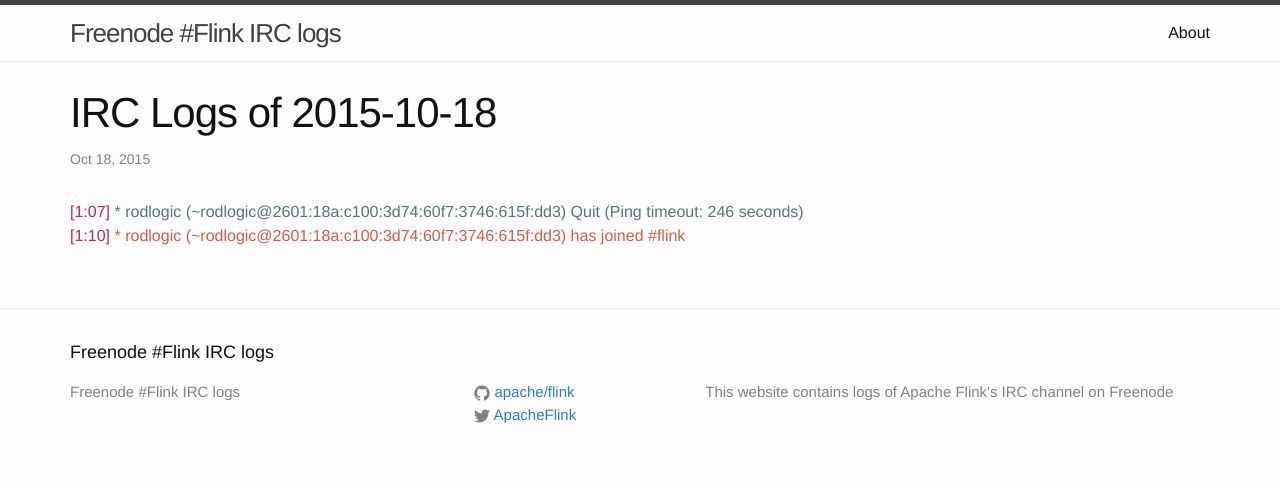
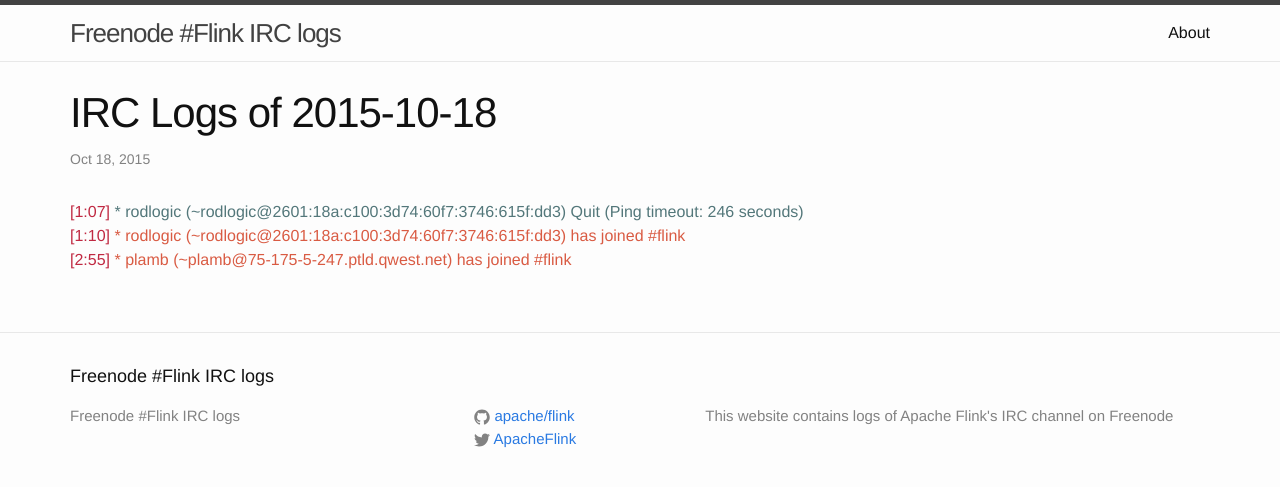
Before and after one commit to flink-irc-logs/flink-irc-logs.github.io, a Jekyll site: the page built from _posts/2015-10-18-logs.markdown, in a window 1280 px wide. Shown: the top 487 px of the page. Built offline with Jekyll 4.4.1, drawn with Linux system fonts in a browser that asks for light colours.

Commit message:
Update of the logs on Sun Oct 18 03:27:15 CEST 2015

```diff
--- a/_posts/2015-10-18-logs.markdown
+++ b/_posts/2015-10-18-logs.markdown
@@ -6,3 +6,4 @@
 ---
 <span class="irc-date">[1:07]</span> <span class="irc-navy">* rodlogic (~rodlogic@2601:18a:c100:3d74:60f7:3746:615f:dd3) Quit (Ping timeout: 246 seconds)</span><br />
 <span class="irc-date">[1:10]</span> <span class="irc-green">* rodlogic (~rodlogic@2601:18a:c100:3d74:60f7:3746:615f:dd3) has joined #flink</span><br />
+<span class="irc-date">[2:55]</span> <span class="irc-green">* plamb (~plamb@75-175-5-247.ptld.qwest.net) has joined #flink</span><br />
```
